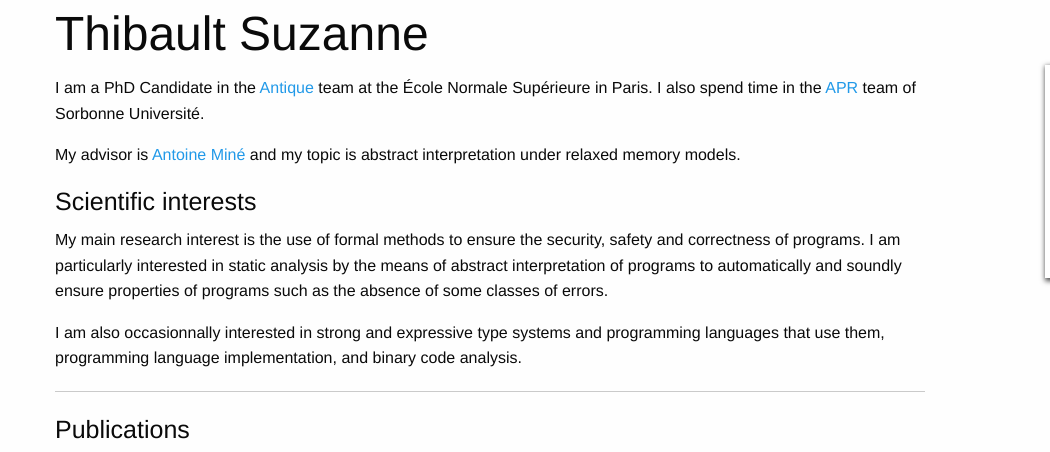
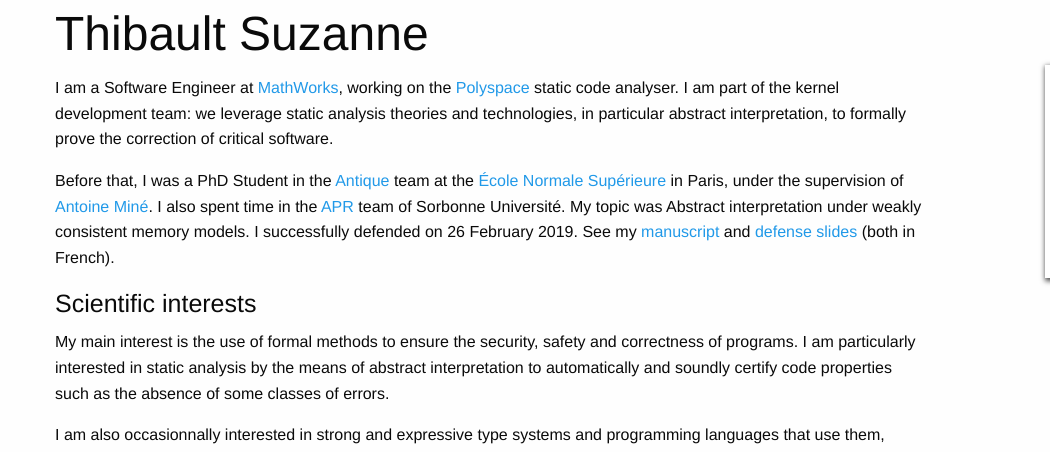
Before and after one commit to thizanne/thizanne.github.io, a plain HTML site: page index.html in a window 1280 px wide. Shown: the top 452 px of the page, 0-1050 px from the left. Drawn offline with Linux system fonts and the light colour scheme.

Commit message:
Update: PhD completed, now in MathWorks

```diff
--- a/index.html
+++ b/index.html
@@ -22,30 +22,41 @@
 
       <div class="large-9 columns">
         <p>
-          I am a PhD Candidate in
-          the <a href="http://www.di.ens.fr/AntiqueTeam.html.fr">Antique</a>
-          team at the École Normale Supérieure in Paris. I also spend
-          time in
-          the <a href="https://www.lip6.fr/recherche/team.php?id=750">APR</a>
-          team of Sorbonne Université.
+          I am a Software Engineer
+          at <a href="https://www.mathworks.com/">MathWorks</a>,
+          working on
+          the <a href="https://www.mathworks.com/products/polyspace.html">Polyspace</a>
+          static code analyser. I am part of the kernel development
+          team: we leverage static analysis theories and technologies,
+          in particular abstract interpretation, to formally prove the
+          correction of critical software.
         </p>
 
         <p>
-          My advisor
-          is <a href="https://www-apr.lip6.fr/~mine/index.html.en">Antoine
-            Miné</a> and my topic is abstract interpretation under
-          relaxed memory models.
+          Before that, I was a PhD Student in
+          the <a href="http://www.di.ens.fr/AntiqueTeam.html.fr">Antique</a>
+          team at the <a href="https://www.ens.psl.eu/en">École
+          Normale Supérieure</a> in Paris, under the supervision
+          of <a href="https://www-apr.lip6.fr/~mine/index.html.en">Antoine
+          Miné</a>. I also spent time in
+          the <a href="https://www.lip6.fr/recherche/team.php?id=750">APR</a>
+          team of Sorbonne Université. My topic was Abstract
+          interpretation under weakly consistent memory
+          models. I successfully defended on 26 February 2019. See
+          my <a href="thesis/these.pdf">manuscript</a> and
+          <a href="thesis/soutenance.pdf">defense slides</a> (both in
+          French).
         </p>
 
         <h4>Scientific interests</h4>
 
         <p>
-          My main research interest is the use of formal methods to
-          ensure the security, safety and correctness of
-          programs. I am particularly interested in static analysis by
-          the means of abstract interpretation of programs to
-          automatically and soundly ensure properties of programs such
-          as the absence of some classes of errors.
+          My main interest is the use of formal methods to ensure the
+          security, safety and correctness of programs. I am
+          particularly interested in static analysis by the means of
+          abstract interpretation to automatically and soundly certify
+          code properties such as the absence of some classes of
+          errors.
         </p>
 
         <p>
@@ -291,26 +302,8 @@
               document.write('<a href="mailto:'+e+'">'+e+'</a>');
           </script></samp>.
           <noscript><samp>thi dot suzanne at gmail</samp>.</noscript>
-
-          I also currently use the address
-          <samp>
-            <script type="text/javascript" language="javascript">
-              var s = 'rf.sne@ennazus.tluabiht'; var e =
-              s.split("").reverse().join("");
-              document.write('<a href="mailto:'+e+'">'+e+'</a>');
-          </script></samp>
-          <noscript><samp>thibault dot suzanne at ens dot
-              fr</samp></noscript> but it will become inactive at some
-          point.
         </p>
 
-        <address>
-          Équipe Antique<br />
-          DI - École Normale Supérieure <br />
-          45, rue d'Ulm <br />
-          75230 Paris Cedex 05 <br />
-          France
-        </address>
       </div>
 
       <div class="large-2 columns">
```
Also changed, not shown: 2 other files.
